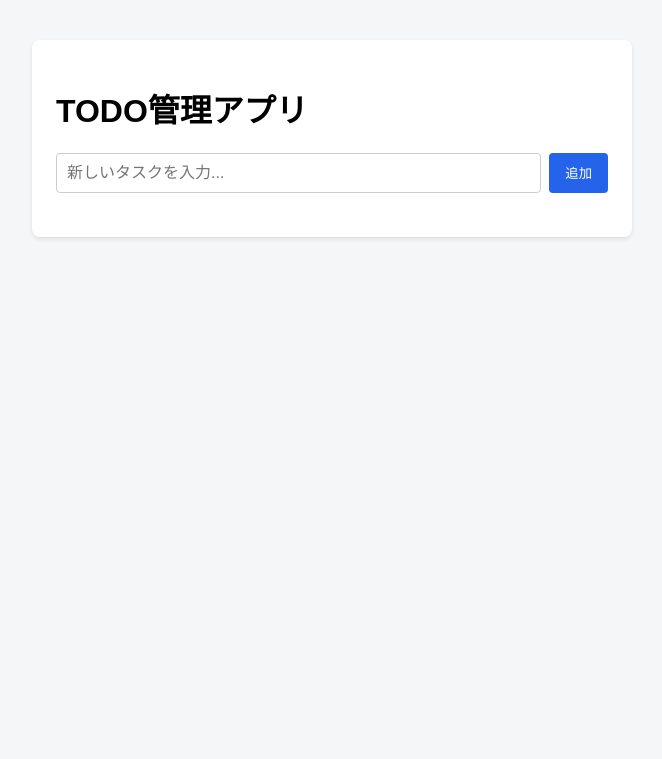
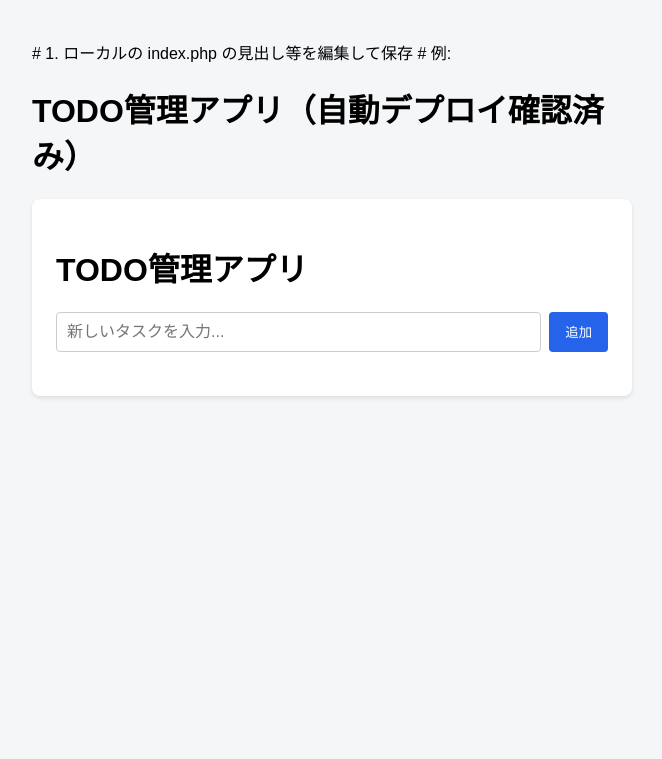
Before and after one commit to hosokawa3217/supabase_php_auth_colify_management_sample, a PHP site: page / in a window 1280 px wide. Shown: the top 759 px of the page, without its empty margins (308-970 px from the left). Run offline with PHP 8.4, Linux system fonts and the light colour scheme; data that the repository does not hold is empty; some libraries are stand-ins or nearby versions.

Commit message:
Test auto deploy via GitHub Webhook

```diff
--- a/index.php
+++ b/index.php
@@ -1,3 +1,6 @@
+# 1. ローカルの index.php の見出し等を編集して保存
+# 例: <h1>TODO管理アプリ（自動デプロイ確認済み）</h1>
+
 <?php
 // 環境変数からSupabase接続情報を取得
 $host = getenv('DB_HOST') ?: 'aws-0-ap-northeast-1.pooler.supabase.com';
```
